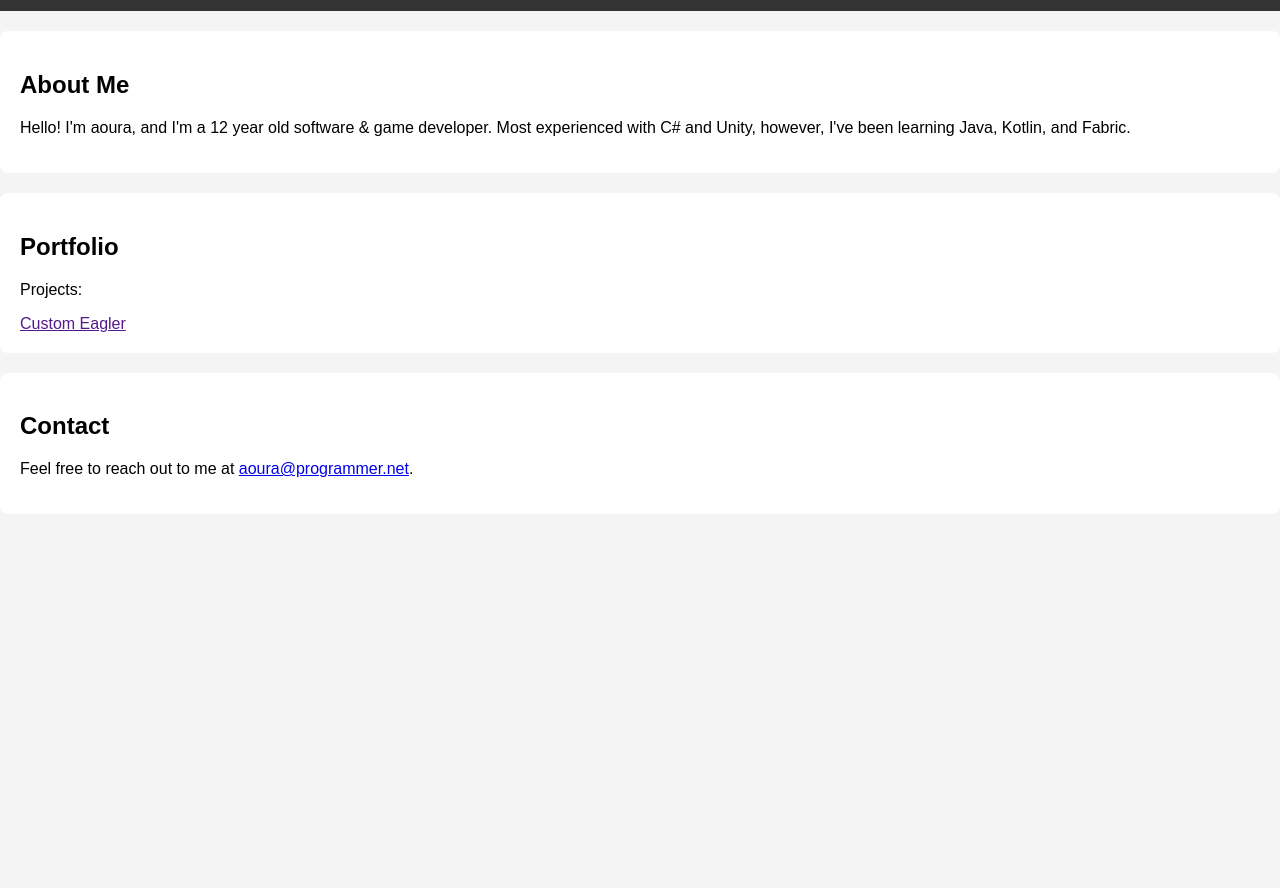
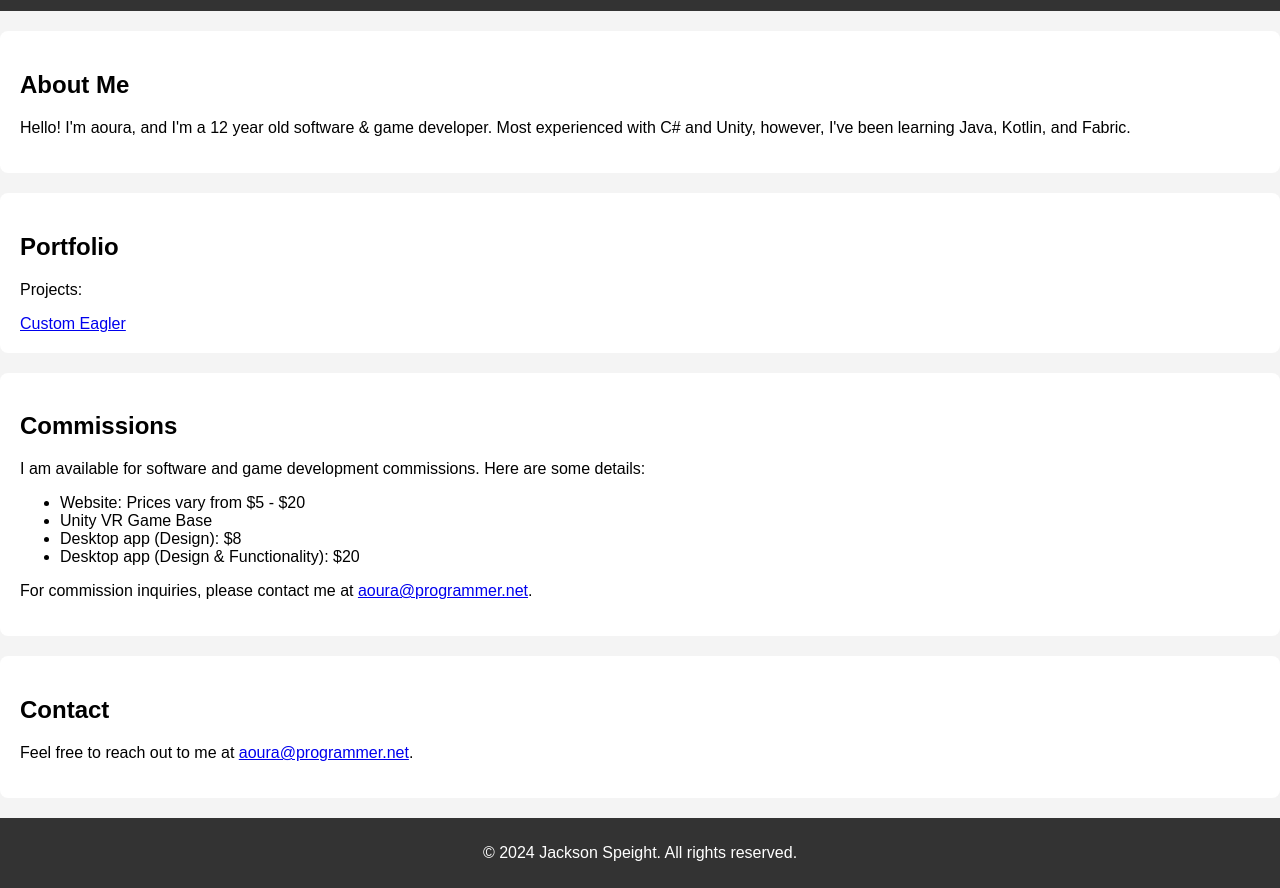
Before and after one commit to aouradev/aoura.letz.dev, a plain HTML site: page index.html in a window 1280 px wide. Shown: the part 89-977 px from the top of the page. Before the commit the page ends 800 px from the top, so only its background shows below. Drawn offline with Linux system fonts and the light colour scheme.

Commit message:
Update index.html

```diff
--- a/index.html
+++ b/index.html
@@ -20,12 +20,28 @@
     <section id="portfolio">
         <h2>Portfolio</h2>
         <p>Projects:</p>
-            <a href="">Custom Eagler</a>
+        <a href="#">Custom Eagler</a>
+    </section>
+
+    <section id="commissions">
+        <h2>Commissions</h2>
+        <p>I am available for software and game development commissions. Here are some details:</p>
+        <ul>
+            <li>Website: Prices vary from $5 - $20</li>
+            <li>Unity VR Game Base</li>
+            <li>Desktop app (Design): $8</li>
+            <li>Desktop app (Design & Functionality): $20</li>
+        </ul>
+        <p>For commission inquiries, please contact me at <a href="mailto:aoura@programmer.net">aoura@programmer.net</a>.</p>
     </section>
 
     <section id="contact">
         <h2>Contact</h2>
         <p>Feel free to reach out to me at <a href="mailto:aoura@programmer.net">aoura@programmer.net</a>.</p>
     </section>
+
+    <footer>
+        <p>&copy; 2024 Jackson Speight. All rights reserved.</p>
+    </footer>
 </body>
 </html>
```
